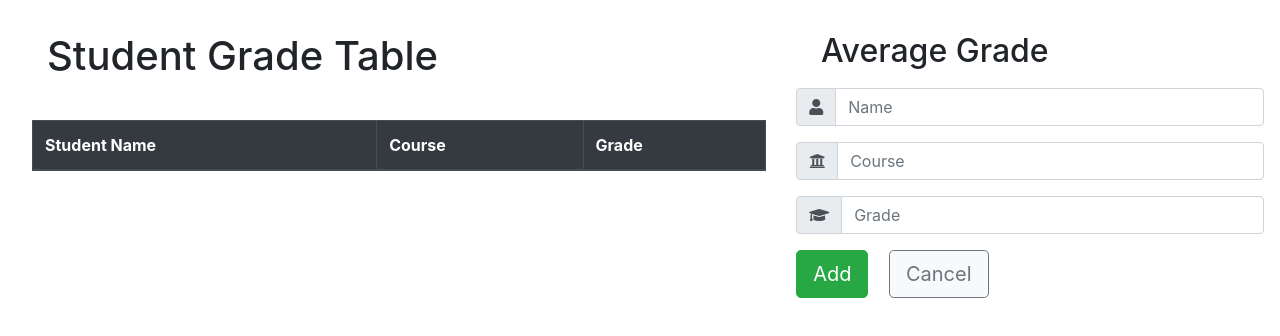
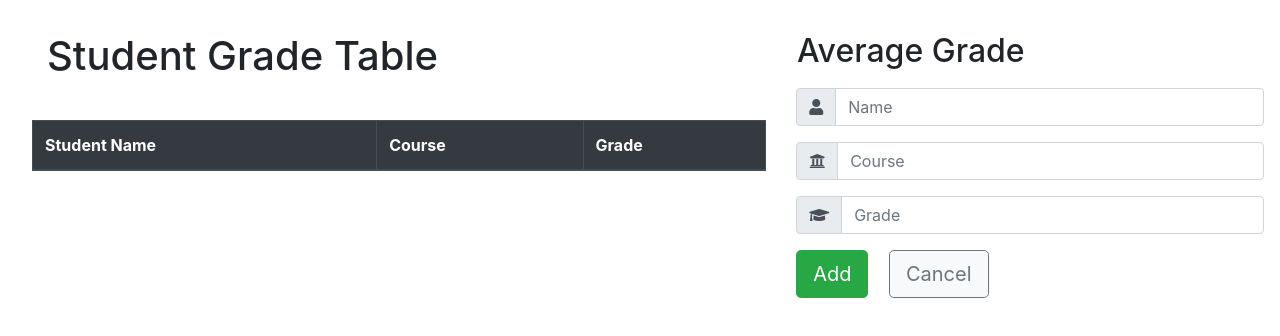
Before and after one commit to jakechustz/student-grade-table, a plain HTML site: page index.html in a window 1280 px wide. Drawn offline with nearby package versions, Linux system fonts and the light colour scheme; no server answers.

Commit message:
played with average grade container spacing

```diff
--- a/index.html
+++ b/index.html
@@ -11,7 +11,7 @@
   <header class="container col-10">
     <div class="row col-12">
     <h1 id="table-header" class="col-7 text-left">Student Grade Table</h1>
-    <h2 class="col-5 text-right">Average Grade <span class="badge badge-secondary" id="average-badge"></span></h2>
+    <h2 class="col text-right" id="average-container">Average Grade <span class="badge badge-secondary" id="average-badge"></span></h2>
     </div>
   </header>
 <div class="table-container container col-7 text-left col">
--- a/styles.css
+++ b/styles.css
@@ -21,3 +21,8 @@ header.container{
 #form-container {
   margin-right: 1rem;
 }
+
+
+#average-container {
+  margin-right: 1.5rem;
+}
```
